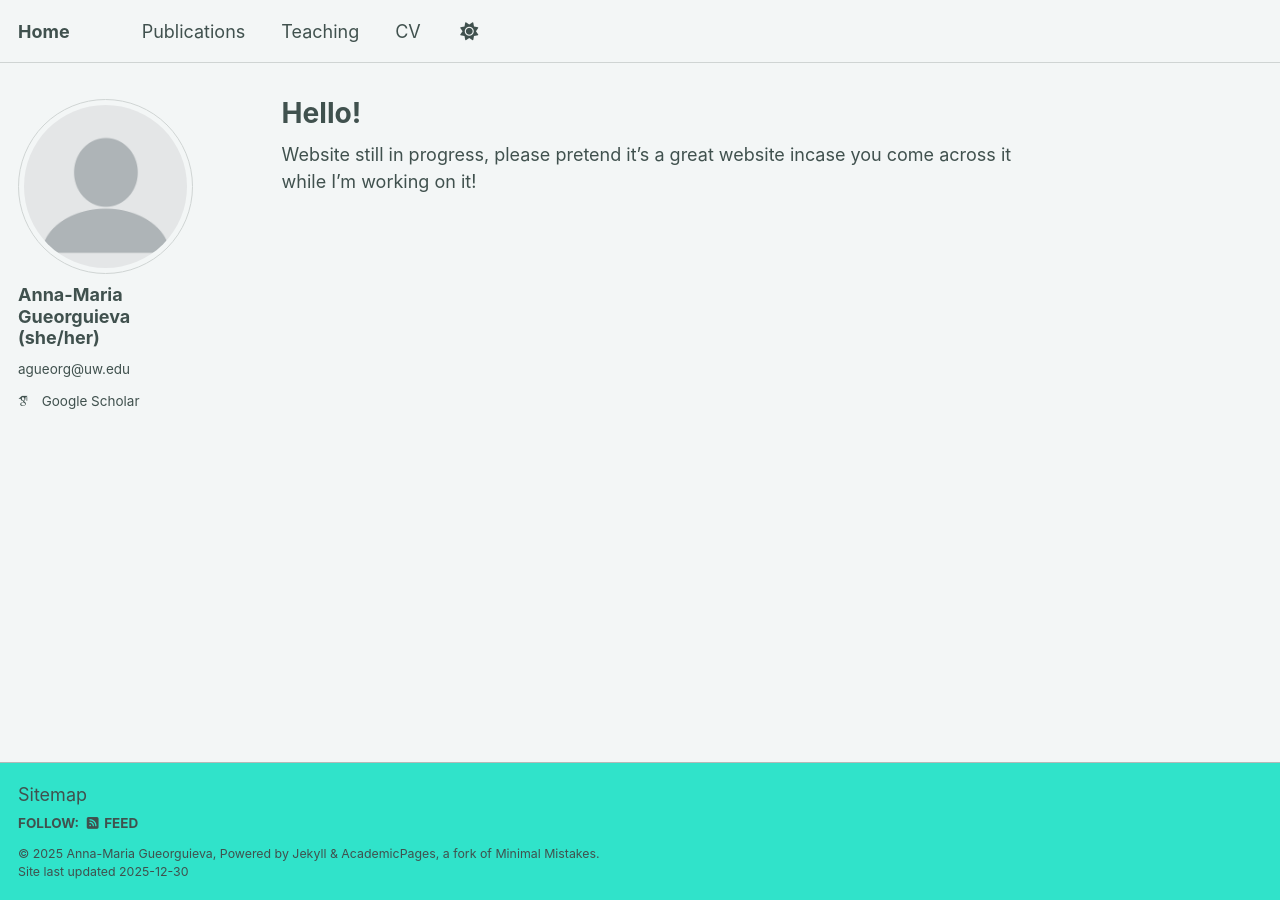
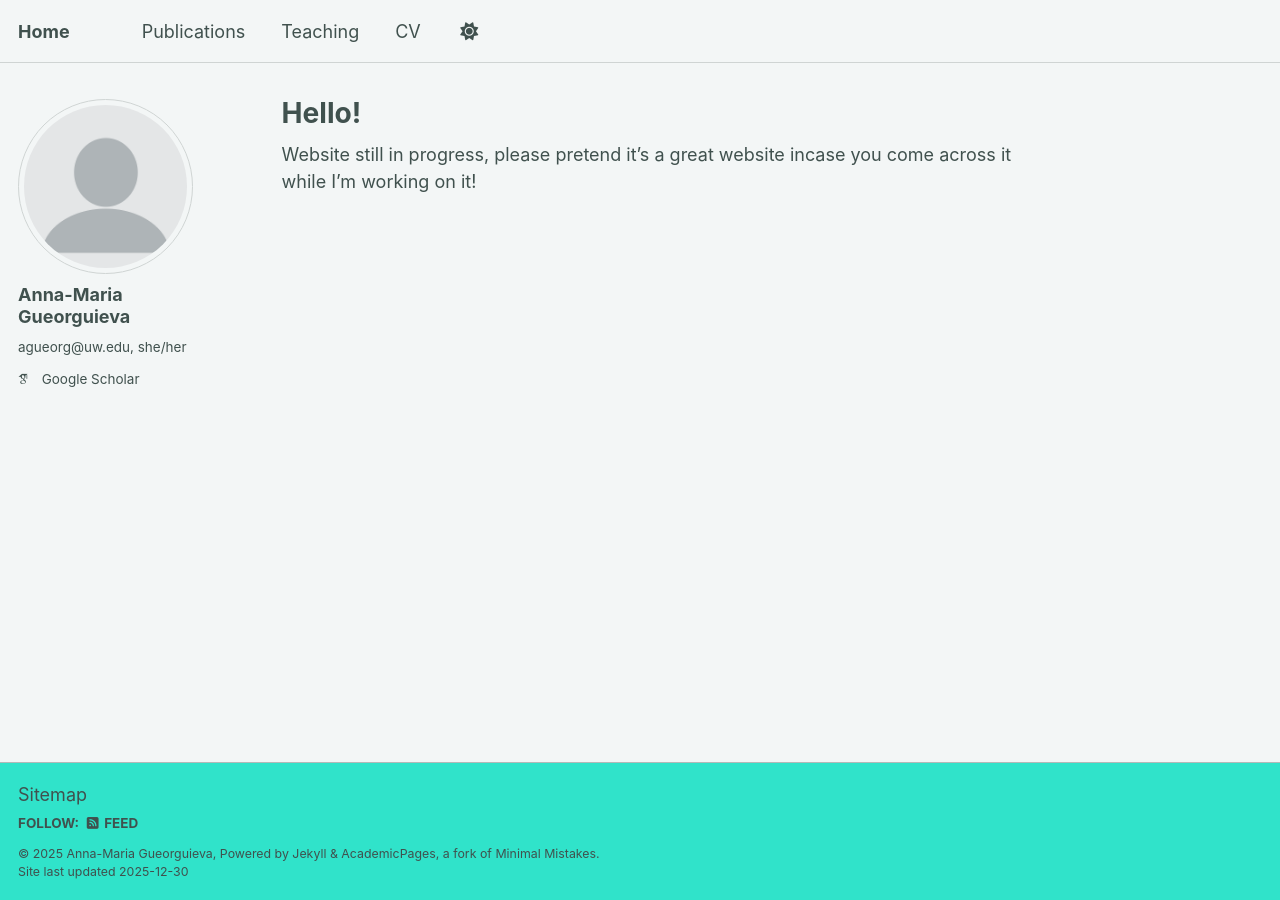
Before and after one commit to agueorguieva/agueorguieva.github.io, a Jekyll site: the page built from _pages/about.md, in a window 1280 px wide. Built offline with Jekyll 4.4.1, drawn with Linux system fonts in a browser that asks for light colours; some web fonts are replaced; a script bundle is joined from its source files by our own code; library files that are not in the unit come from our copies.

```diff
--- a/_config.yml
+++ b/_config.yml
@@ -24,8 +24,8 @@ repository               : "academicpages/academicpages.github.io"
 author:
   # Biographic information
   avatar           : "profile.png"
-  name             : "Anna-Maria Gueorguieva (she/her)"
-  pronouns         : "agueorg@uw.edu"
+  name             : "Anna-Maria Gueorguieva"
+  pronouns         : "agueorg@uw.edu, she/her"
  # bio              : "PhD student at the University of Washington Information researching ___"
  # location         : "Seattle, WA"
  # employer         : "University of Washington"
```
